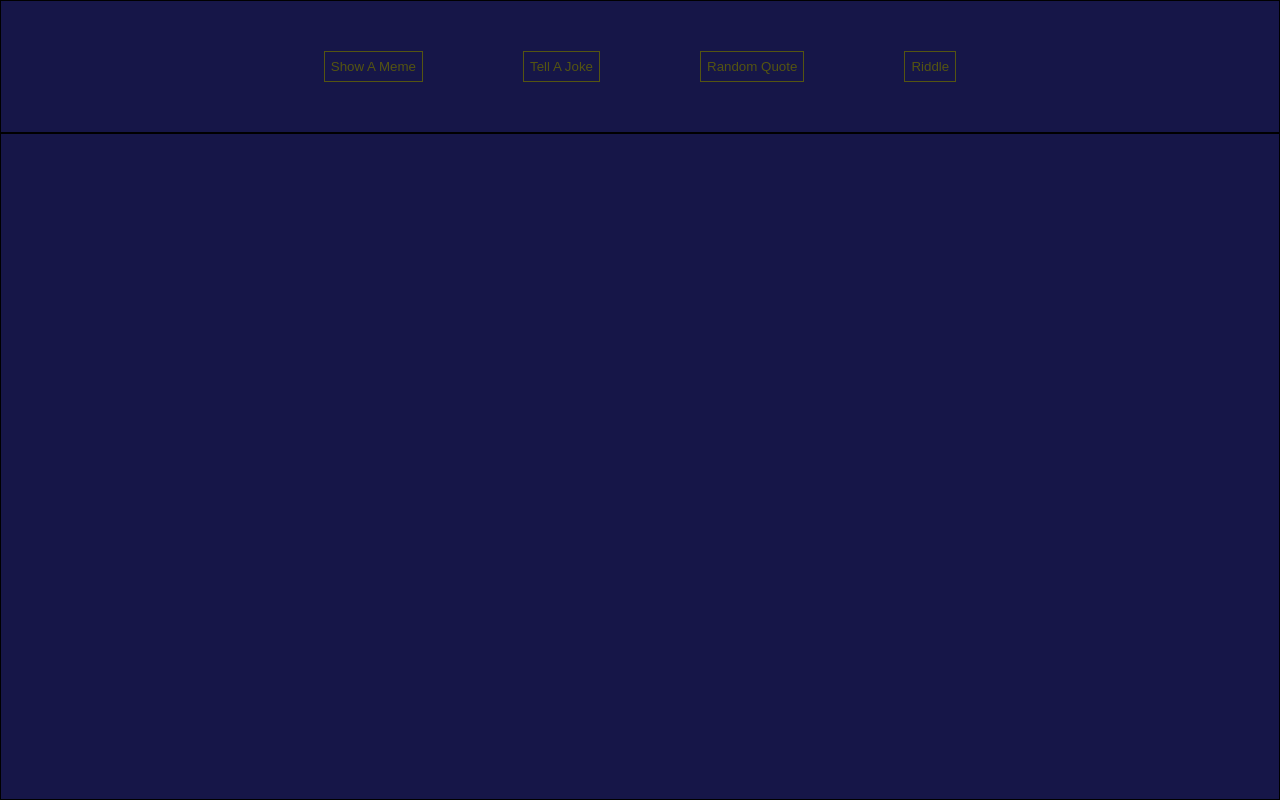
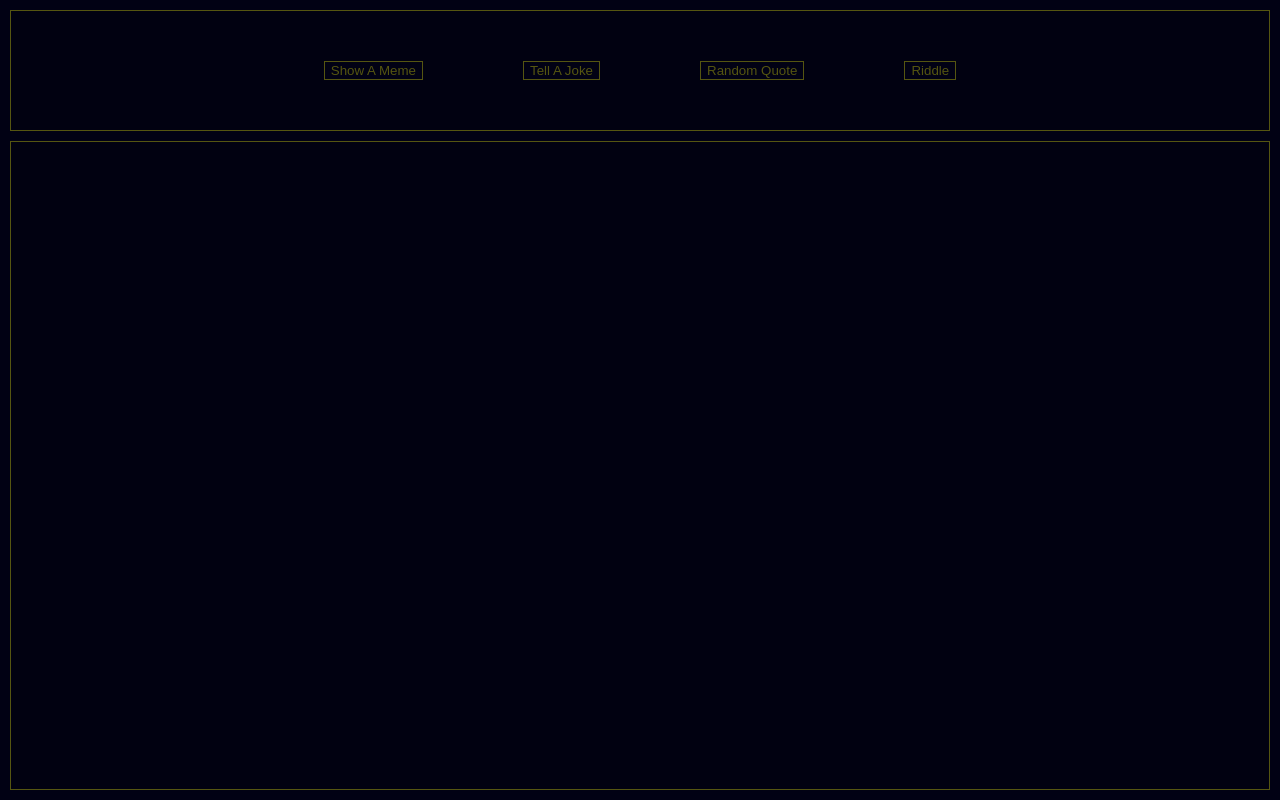
Before and after one commit to Vibhab-T/giggles, a plain HTML site: page index.html in a window 1280 px wide. Drawn offline with Linux system fonts and the light colour scheme.

Commit message:
some style changes

```diff
--- a/styles.css
+++ b/styles.css
@@ -3,7 +3,7 @@
 }
 
 body {
-  background-color: rgb(22, 22, 72);
+  background-color: rgb(1, 1, 20);
   height: 100vh;
   width: 100vw;
   display: grid;
@@ -12,7 +12,7 @@ body {
 
 button {
   margin: 50px;
-  background-color: rgb(22, 22, 72);
+  background-color: rgb(1, 1, 20);
   border: 1px solid rgb(85, 85, 17);
   color: rgb(85, 85, 17);
 }
@@ -23,13 +23,17 @@ button:hover {
 }
 
 .action-section {
-  border: 1px solid black;
+  background-color: rgba(0, 0, 0, 0.13);
+  border: 1px solid rgb(85, 85, 17);
   display: flex;
   justify-content: center;
+  margin: 10px;
 }
 
 .output-section {
-  border: 1px solid black;
+  background-color: rgba(0, 0, 0, 0.13);
+  border: 1px solid rgb(85, 85, 17);
+  margin: 0px 10px 10px 10px;
 }
 
 .new-meme {
@@ -85,7 +89,7 @@ button:hover {
   padding: 10px;
   margin-left: auto;
   margin-right: auto;
-  background-color: rgb(22, 22, 72);
+  background-color: rgb(1, 1, 20);
   border: 1px solid rgb(85, 85, 17);
   color: rgb(85, 85, 17);
 }
```
